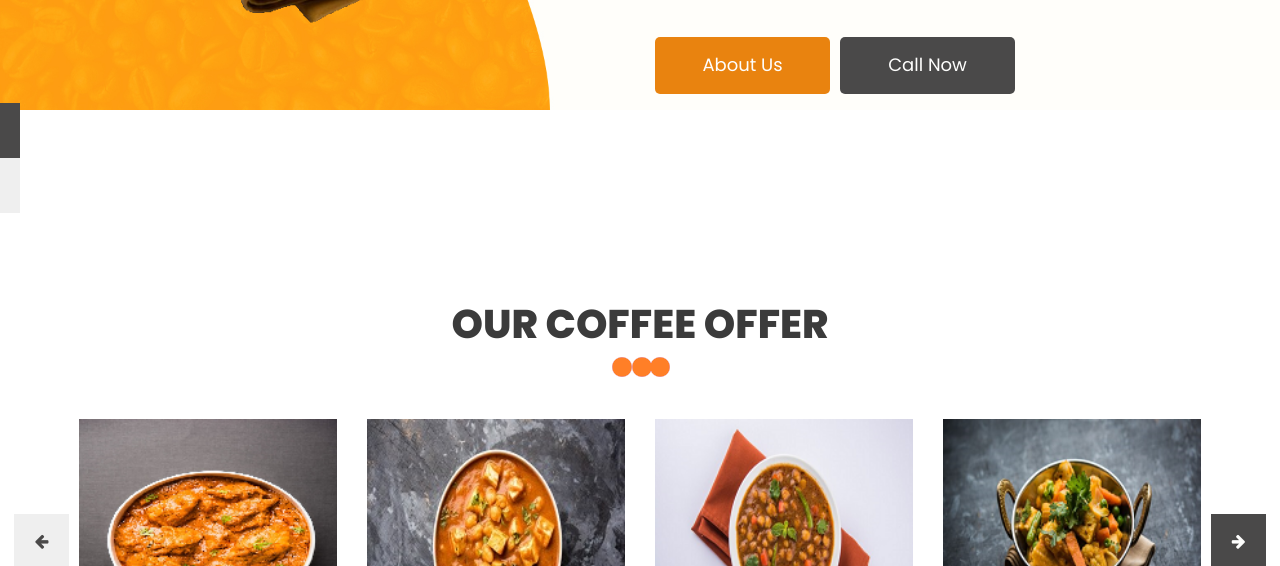
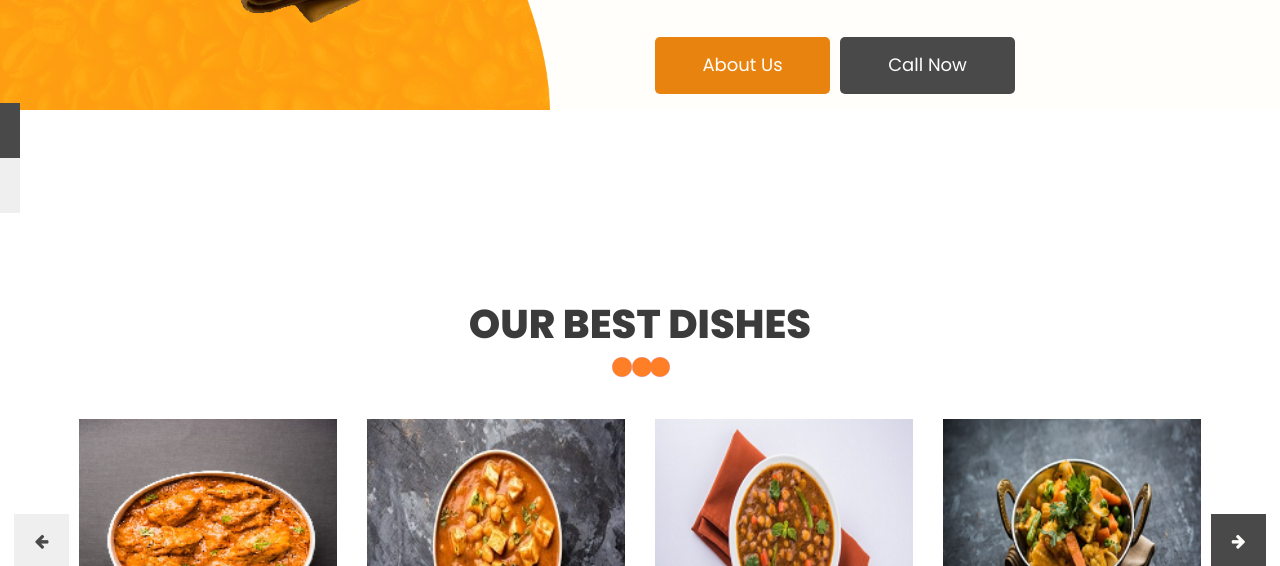
Before and after one commit to Anonymous25201/harshrestaurantkhairthal, a plain HTML site: page index.html in a window 1280 px wide. Shown: the part 534-1100 px from the top of the page. Drawn offline with nearby package versions, Linux system fonts and the light colour scheme; files whose address does not match are found by name.

Commit message:
i change index.html

```diff
--- a/index.html
+++ b/index.html
@@ -144,7 +144,7 @@
       <div class="coffee_section layout_padding">
          <div class="container">
             <div class="row">
-               <h1 class="coffee_taital">OUR Coffee OFFER</h1>
+               <h1 class="coffee_taital">OUR Best Dishes</h1>
                <div class="bulit_icon"><img src="images/bulit-icon.png"></div>
             </div>
          </div>
```
